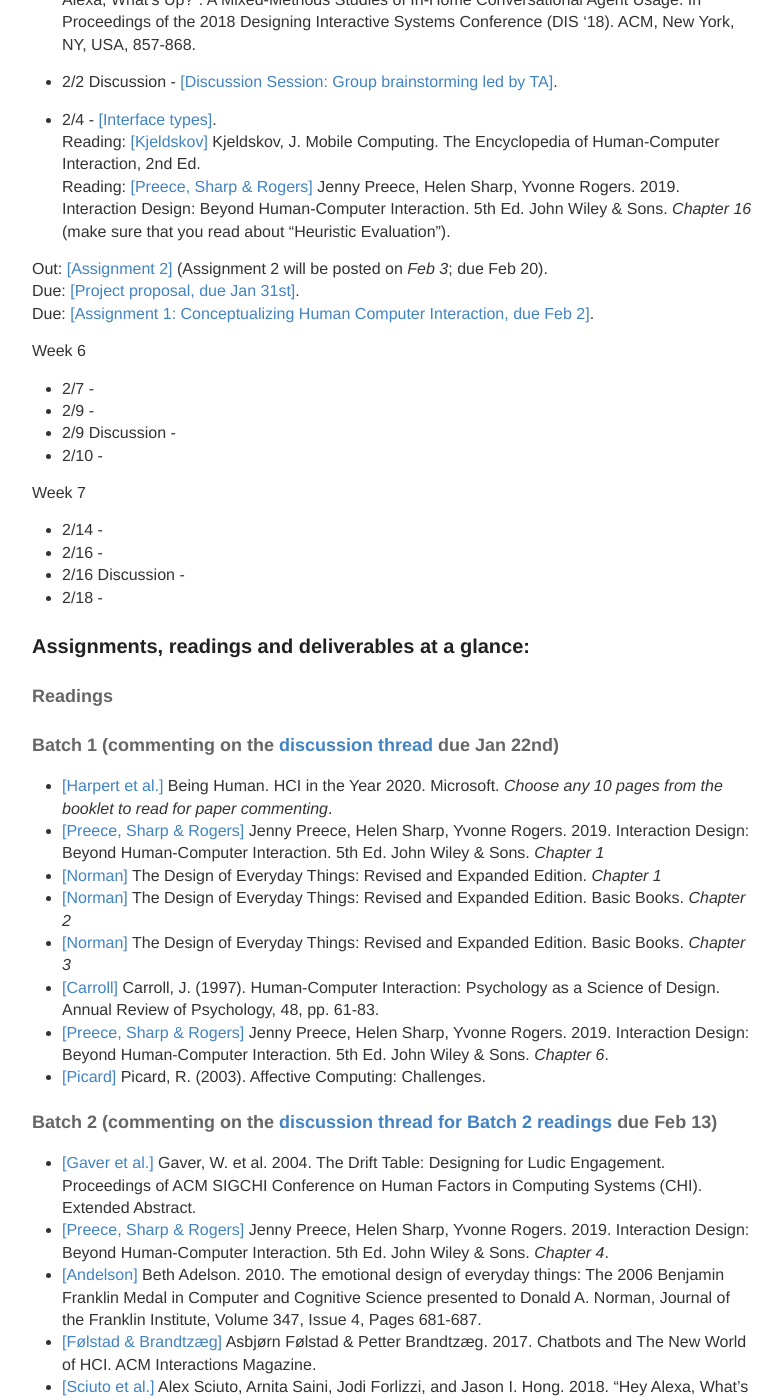
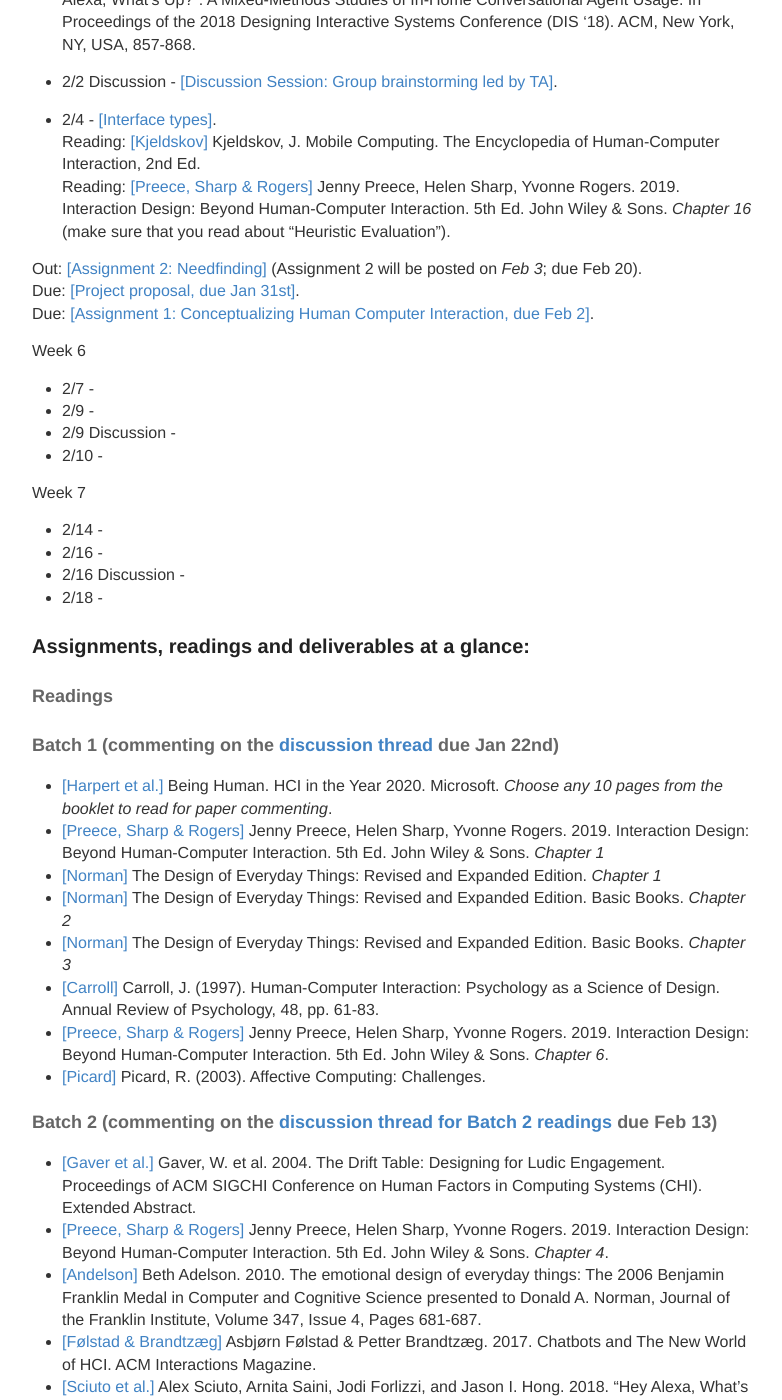
Before and after one commit to hciwang/hciwang.github.io, a Jekyll site: the page built from _posts/2022-1-1-lectures.md, in a window 1280 px wide and 1400 px high, scrolled down 1949 px. Shown: the whole window, without its empty margins (248-1030 px from the left). Built offline with Jekyll 4.4.1, drawn with Linux system fonts in a browser that asks for light colours; some of the changed text lies outside the part shown.

Commit message:
Update 2022-1-1-lectures.md

```diff
--- a/_posts/2022-1-1-lectures.md
+++ b/_posts/2022-1-1-lectures.md
@@ -75,7 +75,7 @@
 Reading: [[Kjeldskov]](https://www.interaction-design.org/literature/book/the-encyclopedia-of-human-computer-interaction-2nd-ed/mobile-computing) Kjeldskov, J. Mobile Computing. The Encyclopedia of Human-Computer Interaction, 2nd Ed.
 Reading: [[Preece, Sharp & Rogers]](http://www.id-book.com/) Jenny Preece, Helen Sharp, Yvonne Rogers. 2019. Interaction Design: Beyond Human-Computer Interaction. 5th Ed. John Wiley & Sons.  *Chapter 16* (make sure that you read about "Heuristic Evaluation").
 
-Out: [[Assignment 2]](https://canvas.ucdavis.edu/courses/633616/assignments/827946) (Assignment 2 will be posted on *Feb 3*; due Feb 20).
+Out: [[Assignment 2: Needfinding]](https://canvas.ucdavis.edu/courses/633616/assignments/827946) (Assignment 2 will be posted on *Feb 3*; due Feb 20).
 Due: [[Project proposal, due Jan 31st]](https://canvas.ucdavis.edu/courses/633616/assignments/820408).
 Due: [[Assignment 1: Conceptualizing Human Computer Interaction, due Feb 2]](https://canvas.ucdavis.edu/courses/633616/assignments/820406).
 
@@ -116,7 +116,7 @@
 
 #### Individual assignments
 - [[Assignment 1: Conceptualizing Human Computer Interaction, due Feb 2]](https://canvas.ucdavis.edu/courses/633616/assignments/820406).
-- [[Assignment 2]](https://canvas.ucdavis.edu/courses/633616/assignments/827946) (Assignment 2 will be posted on *Feb 3*; due Feb 20).
+- [[Assignment 2: Needfinding]](https://canvas.ucdavis.edu/courses/633616/assignments/827946) (Assignment 2 will be posted on *Feb 3*; due Feb 20).
 
 
 #### Group project
```
